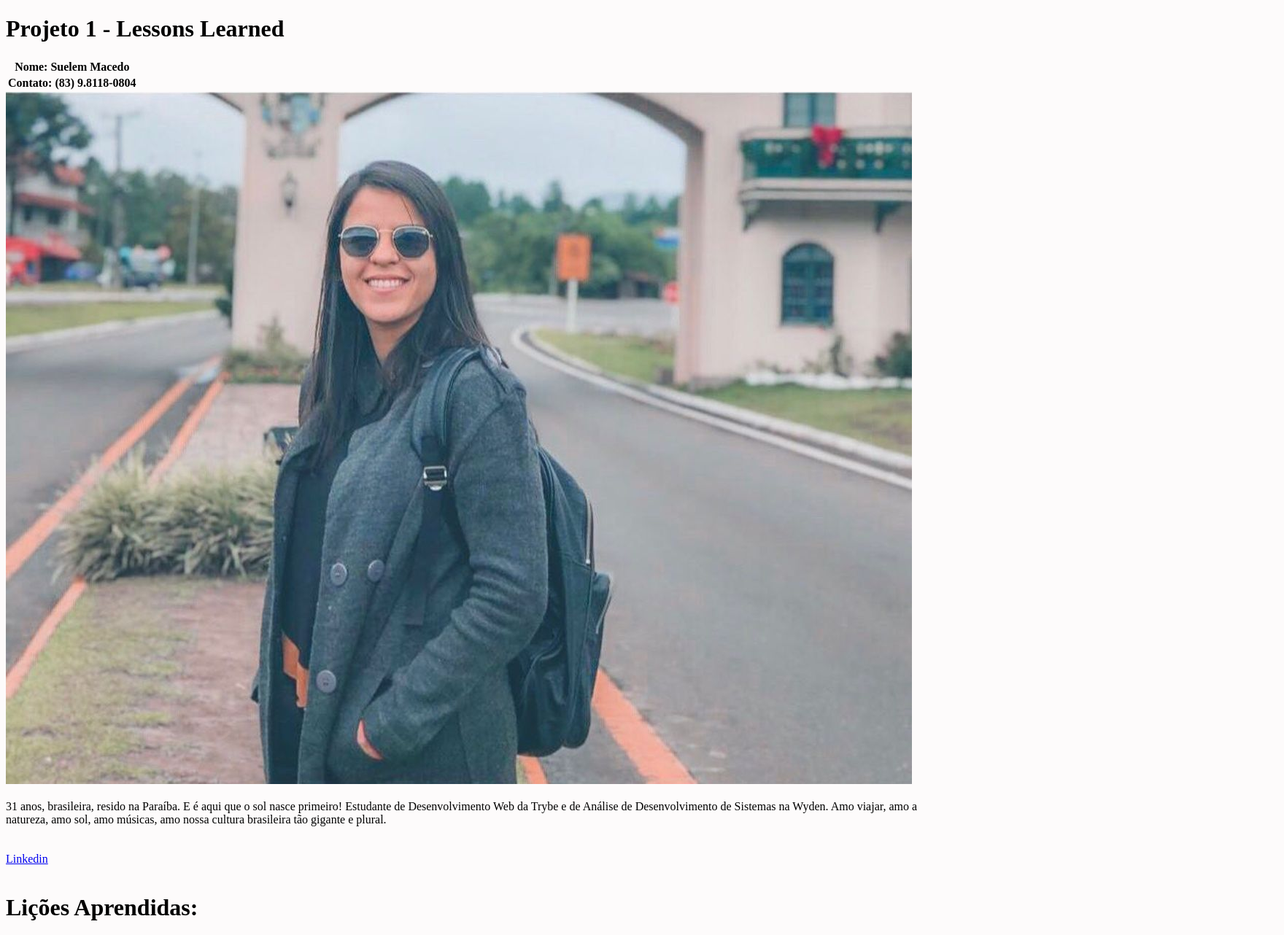
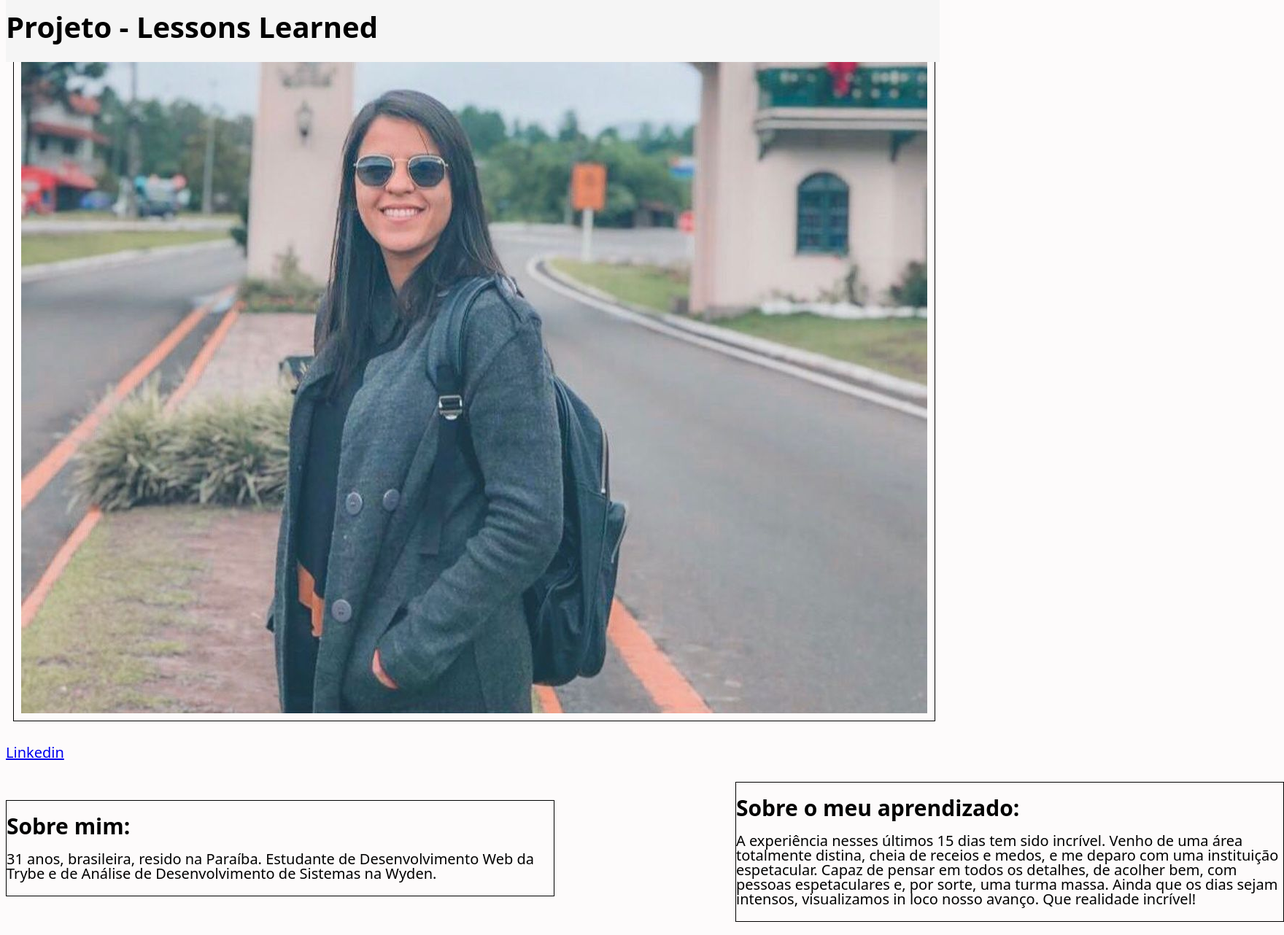
Before and after one commit to suelemmacedo/lessons-learned, a website: page index.html in a window 1280 px wide. Shown: the top 1282 px of the page at 73% size, 1760 px wide, since content can reach past the window. Drawn offline with Linux system fonts and the light colour scheme.

Commit message:
Concluindo os requisitos bônus e com todos os requisitos verificados. Última versão

```diff
--- a/index.html
+++ b/index.html
@@ -5,23 +5,11 @@
     <meta charset="UTF-8">
     <meta http-equiv="X-UA-Compatible" content="IE=edge">
     <meta name="viewport" content="width=device-width, initial-scale=1.0">
-    <title>Projeto 1 -Lessos Learned</title>
+    <title>Projeto - Lessons Learned</title>
     <link rel="stylesheet" type="text/css" href="style.css">
-
-    <header>
-        <div id="cabecalho">
-            <h1 id="titulo">Projeto 1 - Lessons Learned</h1>
-
-        </div>
-        <table>
-            <tr>
-                <th>Nome: Suelem Macedo</th>
-            </tr>
-            <tr>
-                <th>Contato: (83) 9.8118-0804</th>
-            </tr>
-
-        </table>
+    <header id="cabecalho">
+        <h1 id="titulo">Projeto - Lessons Learned</h1>
+        <br>
 
     </header>
 
@@ -32,20 +20,19 @@
         <img id="minha_foto" src="./Foto.jpeg" alt="Foto Suelem">
         <br>
         <br>
-        <aside>
-            31 anos, brasileira, resido na Paraíba. E é aqui que o sol nasce primeiro!
-            Estudante de Desenvolvimento Web da Trybe e de Análise de Desenvolvimento de Sistemas na Wyden.
-            Amo viajar, amo a natureza, amo sol, amo músicas, amo nossa cultura brasileira tão gigante e plural.
+        <a href="https://www.linkedin.com/in/suelem-macedo-35806b33/" target="_blank"> Linkedin </a>
 
+        <aside class="lado-esquerdo">
+            <h1>Sobre mim:</h1>
+            <p> 31 anos, brasileira, resido na Paraíba. Estudante de Desenvolvimento Web da Trybe e de Análise de
+                Desenvolvimento de Sistemas na Wyden.
+
+
+            </p>
         </aside>
-        <br>
-        <br>
-        <a href="https://www.linkedin.com/in/suelem-macedo-35806b33/" target="_blank"> Linkedin </a>
-        <br>
-        <br>
 
     </div>
-    <div>
+    <div class="conteudo">
         <h1>Lições Aprendidas:</h1>
         <ol id="licoes_aprendidas">
             <li>Diversidade;</li>
@@ -78,17 +65,16 @@
         </ul>
 
         <br>
-        <h1> Sobre o meu aprendizado:</h1>
-        <article>
-            A experiência nesses últimos 15 dias tem sido incrível. Venho de uma área totalmente distina, cheia de
-            receios
-            e medos, e me deparo com uma instituição espetacular.Capaz de pensar em todos os detalhes, de acolher bem,
-            com pessoas espetaculares e, por sorte, de
-            uma turma massa.
-            Além disso, o aprendizado é visto na prática. Ainda que os dias sejam intensos, visualizamos in loco nosso
-            avanço. Avanço em como pensar,
-            em como resolver um problema, avanço de construir seus próprios exercícios.
-            Enfim, que sonho bom! Que realidade incrível!
+
+        <article class="lado-direito">
+            <h1> Sobre o meu aprendizado:</h1>
+            <p>A experiência nesses últimos 15 dias tem sido incrível. Venho de uma área totalmente distina, cheia de
+                receios e medos, e me deparo com uma instituição espetacular. Capaz de pensar em todos os detalhes, de
+                acolher bem, com pessoas espetaculares e, por sorte,  uma turma massa.
+                Ainda que os dias sejam intensos, visualizamos in loco
+                nosso avanço.
+                Que realidade incrível!
+            </p>
 
         </article>
 
@@ -97,6 +83,15 @@
 
 </body>
 <footer id="rodape">
+    <table>
+        <tr>
+            <th>Nome: Suelem Macedo</th>
+        </tr>
+        <tr>
+            <th>Contato: (83) 9.8118-0804</th>
+        </tr>
+
+    </table>
 
 </footer>
 
--- a/style.css
+++ b/style.css
@@ -1,7 +1,42 @@
 body {
-background-color: rgb(253, 251, 251);
+    background-color: rgb(253, 251, 251);
+    font-size: 20px;
+    color: black;
+    line-height: 20px;
+    font-family: system-ui, -apple-system, BlinkMacSystemFont, 'Segoe UI', Roboto, Oxygen, Ubuntu, Cantarell, 'Open Sans', 'Helvetica Neue', sans-serif;
 }
 
-#cabecalho {
-top: 0;
+header {
+    top: 0;
+    position: fixed;
+    background-color: whitesmoke;
+    width: 100%;
+    height: 85px;
+
 }
+
+.lado-esquerdo{
+    width: 750px;
+    position: absolute;
+    margin-top: 55px;
+    border: 1px solid black;
+}
+
+
+.lado-direito{
+    width: 750px;
+    position: absolute;
+    margin-top: -830px;
+    margin-left: 1000px;
+    border: 1px solid black;
+}
+
+#minha_foto {
+    margin: 10px;
+    padding: 10px;
+    border: 1px solid black;
+}
+
+.conteudo {
+    margin-top: 300px;
+}
```
